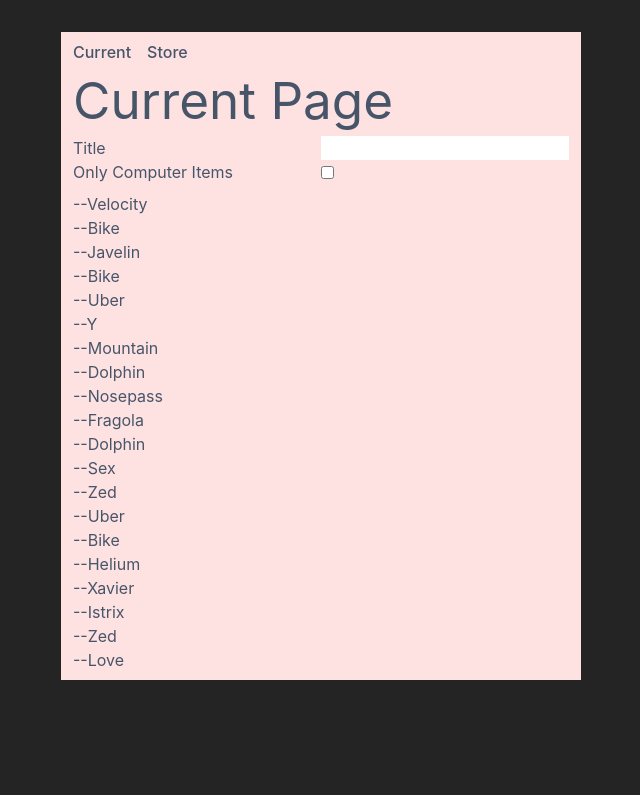
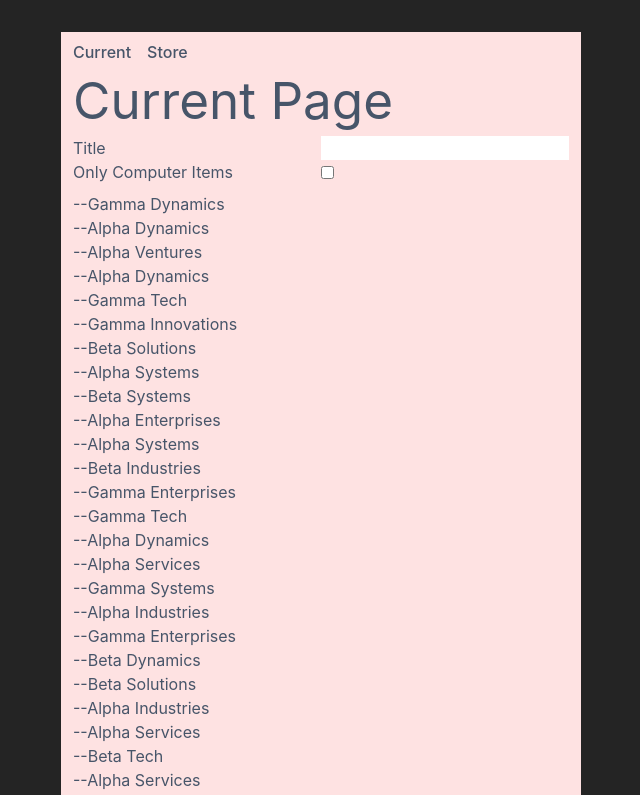
Before and after one commit to pantpad/state-in-url-react-router, a React (Vite) app: page /CurrentPage in a window 1280 px wide. Shown: the top 795 px of the page, without its empty margins (319-959 px from the left). Built offline with nearby package versions, Linux system fonts and the light colour scheme.

Commit message:
refactor(list): give meaningfull names to generated list

```diff
--- a/src/mockItems/list.ts
+++ b/src/mockItems/list.ts
@@ -4,34 +4,60 @@ export type listItem = {
   type: string;
 };
 
-const alphabet = [
-  "Ape",
-  "Bike",
-  "Corn",
-  "Dolphin",
-  "Elephant",
-  "Fragola",
-  "Giostra",
-  "Helium",
-  "Istrix",
-  "Javelin",
-  "Karma",
-  "Love",
-  "Mountain",
-  "Nosepass",
-  "Ortodox",
-  "Paddel",
-  "Qwerty",
-  "Rave",
-  "Sex",
-  "Trip",
-  "Uber",
-  "Velocity",
-  "Weasel",
-  "Xavier",
-  "Y",
-  "Zed",
-];
+// Generate an array of 2000 unique resonant names
+function generateUniqueNames() {
+  const list = [];
+  const prefixes = [
+    "Alpha",
+    "Beta",
+    "Gamma",
+    "Delta",
+    "Sigma",
+    "Omega",
+    "Zeta",
+    "Theta",
+    "Lambda",
+    "Epsilon",
+  ];
+  const suffixes = [
+    "Tech",
+    "Dynamics",
+    "Solutions",
+    "Systems",
+    "Innovations",
+    "Enterprises",
+    "Labs",
+    "Services",
+    "Industries",
+    "Ventures",
+  ];
+
+  const totalNames = prefixes.length * suffixes.length;
+
+  if (totalNames < 2000) {
+    for (const prefix of prefixes) {
+      for (const suffix of suffixes) {
+        list.push(`${prefix} ${suffix}`);
+      }
+    }
+  } else {
+    const usedIndices = new Set();
+    while (list.length < 2000) {
+      const index = Math.floor(Math.random() * totalNames);
+      if (!usedIndices.has(index)) {
+        const prefixIndex = Math.floor(index / suffixes.length);
+        const suffixIndex = index % suffixes.length;
+        list.push(`${prefixes[prefixIndex]} ${suffixes[suffixIndex]}`);
+        usedIndices.add(index);
+      }
+    }
+  }
+
+  return list;
+}
+
+const uniqueNamesList = generateUniqueNames();
+console.log(uniqueNamesList);
 
 const categories = ["pc", "others", "assistance"];
 
@@ -40,11 +66,11 @@ export const mockList = [] as listItem[];
 function generateRandomItem() {
   return {
     id: Math.floor(Math.random() * Math.floor(Math.random() * Date.now())),
-    name: alphabet[Math.floor(Math.random() * 26)],
+    name: uniqueNamesList[Math.floor(Math.random() * 26)],
     type: categories[Math.round(Math.random() * 2)],
   };
 }
 
-for (let i = 0; i < 20; i++) {
+for (let i = 0; i < 2000; i++) {
   mockList.push(generateRandomItem());
 }
```
